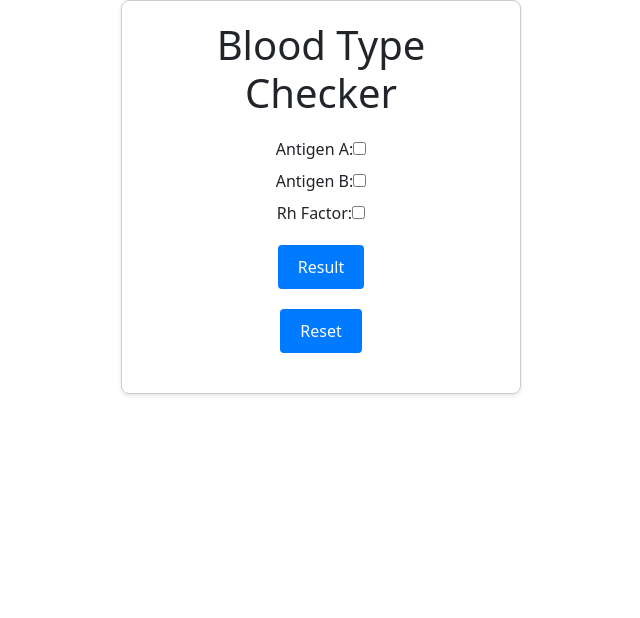
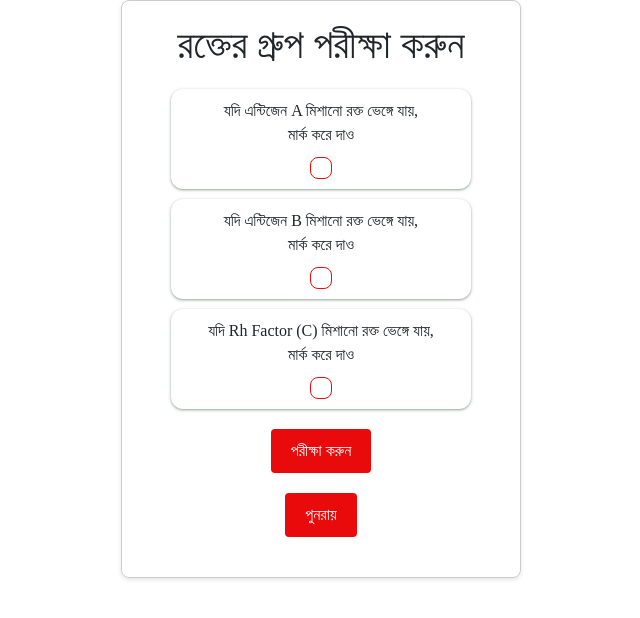
Before and after one commit to asad2002web/blood-group-check-web-app, a React (Vite) app: page / in a window 1280 px wide. Shown: the top 618 px of the page, without its empty margins (319-959 px from the left). Built offline with nearby package versions, Linux system fonts and the light colour scheme; a small style sheet from the web is missing.

Commit message:
color red set

```diff
--- a/src/App.jsx
+++ b/src/App.jsx
@@ -1,13 +1,24 @@
 import 'bootstrap/dist/css/bootstrap.css';
 import { Button } from 'react-bootstrap';
 import Layout from './components/Layout/Layout';
+import { useEffect, useState } from 'react';
+import Loading from './components/Layout/Loading';
+function App() {
+  const [isLoading, setIsLoading] = useState(true);
 
-function App() {
+  useEffect(() => {
+    setTimeout(() => {
+      setIsLoading(false);
+    }, 300);
+  }, []);
+
 
   return (
-   <div>
-<Layout/>
-   </div>
+    <div>
+      {
+        isLoading ? <Loading /> : <Layout />
+      }
+    </div>
   )
 }
 
--- a/src/components/Layout/Layout.css
+++ b/src/components/Layout/Layout.css
@@ -1,7 +1,7 @@
 .main-layout{
     max-width: 575px;
     margin: 0 auto;
-    height: 100vh;
+    /* height: 100vh; */
     padding: 20px;
 }
 
@@ -13,22 +13,56 @@
     border: 1px solid #ccc;
     border-radius: 8px;
     box-shadow: 0 2px 4px rgba(0, 0, 0, 0.1);
+    /* height: 100vh; */
   }
 
   .BloodCheck h1 {
     margin-bottom: 20px;
   }
+  .BloodCheck .card-container {
+    max-width: 300px;
+    padding: 10px;
+    margin: 10px auto;
+    box-shadow: rgba(10, 68, 2, 0.3) 0px 1px 2px 0px, rgba(60, 64, 67, 0.15) 0px 1px 3px 1px;
+    border-radius: 12px;
+    -webkit-border-radius: 12px;
+    -moz-border-radius: 12px;
+    -ms-border-radius: 12px;
+    -o-border-radius: 12px;
+}
+
 
   .BloodCheck label {
     display: block;
-    margin-bottom: 8px;
+    padding-bottom: 10px;
   }
-
+  .BloodCheck input {
+  display: block;
+  margin: 0 auto;
+  padding: 10px;
+  width: 18px;
+  height: 18px;
+  appearance: none;
+  -webkit-appearance: none;
+  -moz-appearance: none;
+  border: 1px solid #e90b0b;
+  border-radius: 8px;
+  background-color: transparent;
+  cursor: pointer;
+  outline: none;
+  -webkit-border-radius: 8px;
+  -moz-border-radius: 8px;
+  -ms-border-radius: 8px;
+  -o-border-radius: 8px;
+}
+  .card-container input:checked{
+    background-color: #e90b0b;
+  }
   .BloodCheck button {
     display: block;
     margin: 20px auto;
     padding: 10px 20px;
-    background-color: #007bff;
+    background-color: #e90b0b;
     color: white;
     border: none;
     border-radius: 4px;
--- a/src/components/Layout/Layout.jsx
+++ b/src/components/Layout/Layout.jsx
@@ -39,27 +39,30 @@ const Layout = () => {
 
     return (
         <div className="BloodCheck">
-      <h1>Blood Type Checker</h1>
-      <div>
-        <label>
-          Antigen A:
-          <input type="checkbox" checked={antigenA} onChange={() => setAntigenA(!antigenA)} />
+            <h1>রক্তের গ্রুপ পরীক্ষা করুন</h1>
+            <div className='card-container'>
+                <label for="antigenA">
+                    যদি এন্টিজেন A মিশানো রক্ত ভেঙ্গে  যায়, <br />
+                    মার্ক করে দাও
                 </label>
+                <input id="antigenA" type="checkbox" checked={antigenA} onChange={() => setAntigenA(!antigenA)} />
             </div>
-      <div>
-        <label>
-          Antigen B:
-          <input type="checkbox" checked={antigenB} onChange={() => setAntigenB(!antigenB)} />
+            <div className='card-container'>
+                <label for="antigenB">
+                    যদি এন্টিজেন B মিশানো রক্ত ভেঙ্গে  যায়, <br />
+                    মার্ক করে দাও
                 </label>
+                <input id="antigenB" type="checkbox" checked={antigenB} onChange={() => setAntigenB(!antigenB)} />
             </div>
-      <div>
-        <label>
-          Rh Factor:
-          <input type="checkbox" checked={rhFactor} onChange={() => setRhFactor(!rhFactor)} />
+            <div className='card-container'>
+                <label for="rhFactor">
+                    যদি Rh Factor (C) মিশানো রক্ত ভেঙ্গে  যায়, <br />
+                    মার্ক করে দাও
                 </label>
+                <input id="rhFactor" type="checkbox" checked={rhFactor} onChange={() => setRhFactor(!rhFactor)} />
             </div>
-      <button onClick={calculateResult}>Result</button>
-      <button onClick={resetForm}>Reset</button>
+            <button onClick={calculateResult}>পরীক্ষা করুন</button>
+            <button onClick={resetForm}>পুনরায়</button>
             {result && <div className="Result">Result: {result}</div>}
         </div>
     )
--- a/src/index.css
+++ b/src/index.css
@@ -0,0 +1,5 @@
+@import url('https://cdn.rawgit.com/sh4hids/bangla-web-fonts/solaimanlipi/stylesheet.css');
+/* Font-Family */
+*{
+    font-family: 'SolaimanLipi';
+}
```
Lines whose indentation alone changed are shown as unchanged.
